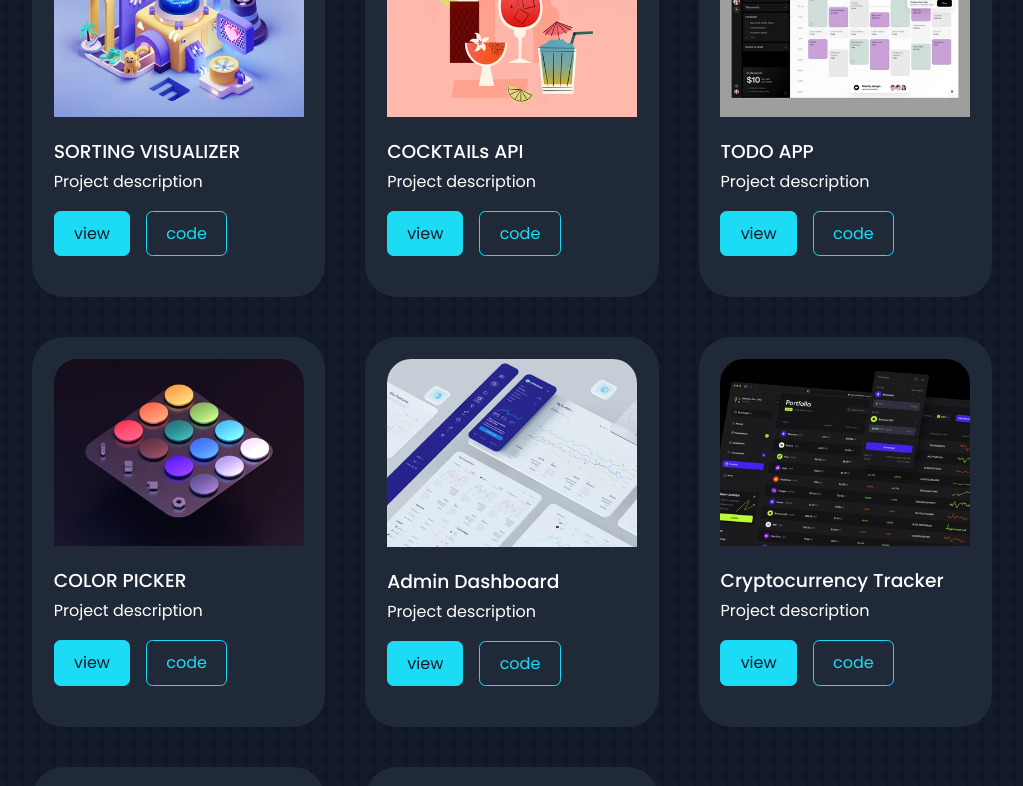
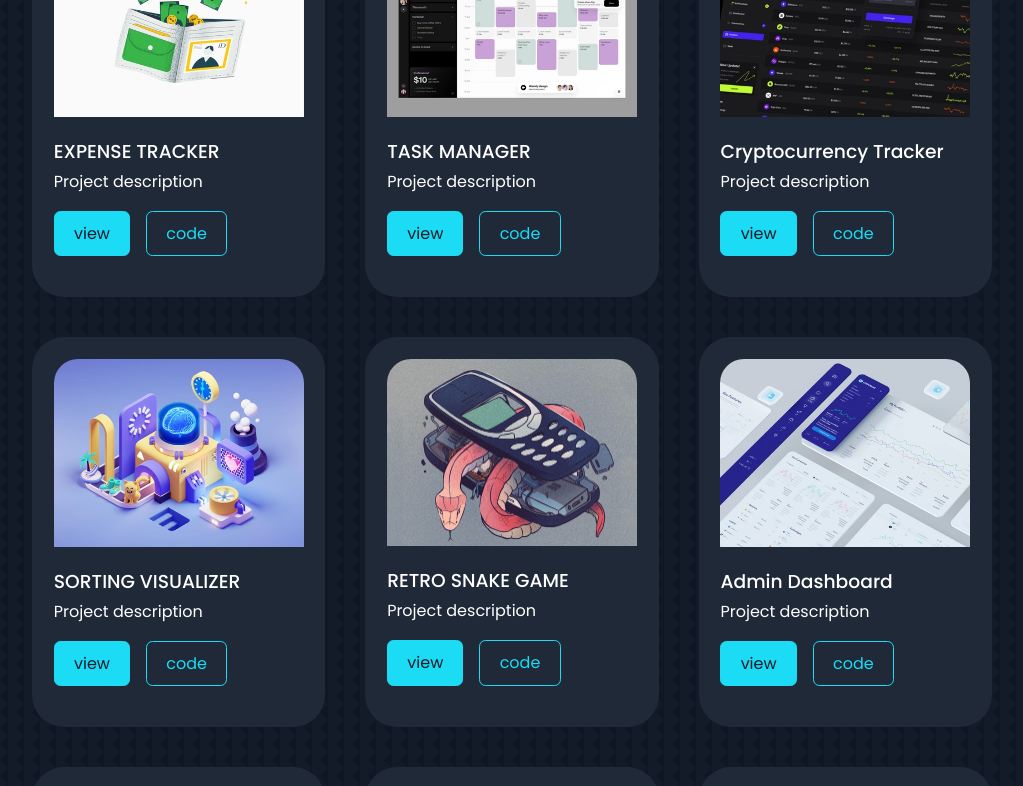
Before and after one commit to pjrepo/portfolio, a React (Create React App) app: page / in a window 1280 px wide. Shown: the part 2800-3586 px from the top of the page, without its empty margins (128-1151 px from the left). Built offline with nearby package versions, Linux system fonts and the light colour scheme.

Commit message:
chore: projects reorder

```diff
--- a/src/components/portfolio/Portfolio.js
+++ b/src/components/portfolio/Portfolio.js
@@ -1,26 +1,26 @@
 import React from "react";
 import "./Portfolio.css";
-import IMG1 from "../../assets/snakegame.webp";
-import IMG2 from "../../assets/tictactoe.webp";
-import IMG3 from "../../assets/cryptotracker.webp";
-import IMG4 from "../../assets/admindashboard.webp";
-import IMG5 from "../../assets/colorpicker.webp";
-import IMG6 from "../../assets/todo.webp";
-import IMG7 from "../../assets/cocktailsapi.webp";
-import IMG8 from "../../assets/sortingvisualizer.webp";
+import snakegame from "../../assets/snakegame.webp";
+import tictactoe from "../../assets/tictactoe.webp";
+import cryptotracker from "../../assets/cryptotracker.webp";
+import admindashboard from "../../assets/admindashboard.webp";
+import colorpicker from "../../assets/colorpicker.webp";
+import taskmanager from "../../assets/taskmanager.webp";
+import cocktailsapi from "../../assets/cocktailsapi.webp";
+import sortingvisualizer from "../../assets/sortingvisualizer.webp";
+import expensetracker from "../../assets/expensetracker.webp";
 
 const projects = [
   {
     i: 1,
-    image: IMG1,
-    title: "RETRO SNAKE GAME",
+    image: colorpicker,
+    title: "COLOR PICKER EXTENSION",
     description: "Project description",
-    liveLink: "https://dribbble.com/Alien_pixels",
     sourceCode: "https://github.com",
   },
   {
     i: 2,
-    image: IMG2,
+    image: tictactoe,
     title: "TIC TAC TOE",
     description: "Project description",
     liveLink: "https://dribbble.com/Alien_pixels",
@@ -28,15 +28,15 @@ const projects = [
   },
   {
     i: 3,
-    image: IMG3,
-    title: "Cryptocurrency Tracker",
+    image: cocktailsapi,
+    title: "COCKTAILs API",
     description: "Project description",
     liveLink: "https://dribbble.com/Alien_pixels",
     sourceCode: "https://github.com",
   },
   {
     i: 4,
-    image: IMG4,
+    image: admindashboard,
     title: "Admin Dashboard",
     description: "Project description",
     liveLink: "https://dribbble.com/Alien_pixels",
@@ -44,32 +44,40 @@ const projects = [
   },
   {
     i: 5,
-    image: IMG5,
-    title: "COLOR PICKER",
+    image: snakegame,
+    title: "RETRO SNAKE GAME",
     description: "Project description",
     liveLink: "https://dribbble.com/Alien_pixels",
     sourceCode: "https://github.com",
   },
   {
     i: 6,
-    image: IMG6,
-    title: "TODO APP",
+    image: sortingvisualizer,
+    title: "SORTING VISUALIZER",
     description: "Project description",
     liveLink: "https://dribbble.com/Alien_pixels",
     sourceCode: "https://github.com",
   },
   {
     i: 7,
-    image: IMG7,
-    title: "COCKTAILs API",
+    image: cryptotracker,
+    title: "Cryptocurrency Tracker",
     description: "Project description",
     liveLink: "https://dribbble.com/Alien_pixels",
     sourceCode: "https://github.com",
   },
   {
     i: 8,
-    image: IMG8,
-    title: "SORTING VISUALIZER",
+    image: taskmanager,
+    title: "TASK MANAGER",
+    description: "Project description",
+    liveLink: "https://dribbble.com/Alien_pixels",
+    sourceCode: "https://github.com",
+  },
+  {
+    i: 9,
+    image: expensetracker,
+    title: "EXPENSE TRACKER",
     description: "Project description",
     liveLink: "https://dribbble.com/Alien_pixels",
     sourceCode: "https://github.com",
@@ -93,12 +101,14 @@ const Portfolio = () => {
                   <h3>{title}</h3>
                   <p>{description}</p>
                   <div className="portfolio__item-cta">
+                    {title !== "COLOR PICKER EXTENSION" && (
                       <div
                         className="btn btn-primary"
                         onClick={() => window.open(liveLink, "_blank")}
                       >
                         view
                       </div>
+                    )}
                     <div
                       className="btn"
                       onClick={() => window.open(sourceCode, "_blank")}
```
Also changed, not shown: src/assets/expensetracker.webp (added), src/assets/taskmanager.webp (renamed from src/assets/todo.webp). Lines whose indentation alone changed are shown as unchanged.
